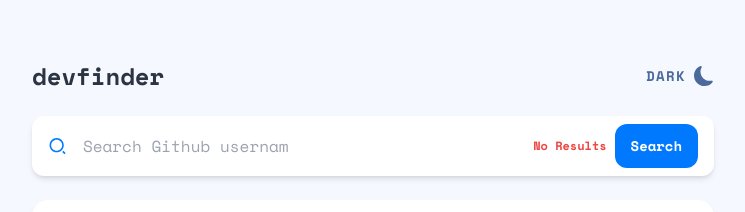
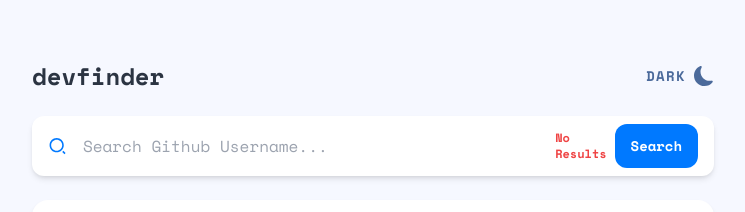
Before and after one commit to LogvnR/github-user-search-ii, a Next.js app: page / in a window 1280 px wide. Shown: the top 212 px of the page, without its empty margins (267-1012 px from the left). Built offline with nearby package versions, Linux system fonts and the light colour scheme; no server answers.

Commit message:
updated SearchBar searching logic and added form validation

```diff
--- a/components/SearchBar/SearchBar.tsx
+++ b/components/SearchBar/SearchBar.tsx
@@ -1,11 +1,19 @@
-import { useState, useEffect } from 'react';
-import { RiSearch2Line } from 'react-icons/ri';
+import { useForm, SubmitHandler } from 'react-hook-form';
 import userStore from '../../helpers/userStore';
 import { useGetUserQuery } from '../../graphql/generated/graphql';
 
+import { RiSearch2Line } from 'react-icons/ri';
+
+interface IFormInputs {
+  userName: string;
+}
+
 const SearchBar = () => {
-  const [searchedUser, setSearchedUser] = useState<string>('');
-  const [userError, setUserError] = useState<boolean>(false);
+  const {
+    register,
+    formState: { errors },
+    handleSubmit,
+  } = useForm<IFormInputs>();
   const { user, setUser } = userStore();
 
   const { error } = useGetUserQuery({
@@ -14,50 +22,40 @@ const SearchBar = () => {
     },
   });
 
-  const searchUserHandler = () => {
-    if (searchedUser === '') {
-      setUserError(true);
-    } else {
-      setUserError(false);
-      setUser(searchedUser);
-    }
+  const onSubmit: SubmitHandler<IFormInputs> = (data): void => {
+    setUser(data.userName);
   };
-
-  useEffect(() => {
-    if (error) {
-      setUser('Octocat');
-      setUserError(true);
-    }
-  }, [error]);
 
   return (
     <div className="flex w-full mt-4 bg-white text-git-blue min-h-[60px] justify-between items-center px-4 rounded-xl gap-2 md:gap-4 shadow-md dark:bg-dark-navy">
       <RiSearch2Line size={20} />
-      <div className="flex items-center justify-between w-full gap-2">
+      <form
+        onSubmit={handleSubmit(onSubmit)}
+        className="flex items-center justify-between w-full gap-2"
+      >
         <input
-          type="text"
-          className={`${
-            userError ? 'w-1/3' : 'w-full'
+          {...register('userName', { required: true })}
+          className={`${errors.userName ? 'w-2/3' : 'w-full'} ${
+            error ? 'w-1/3' : 'w-full'
           } h-[25px] bg-transparent font-SpaceMono text-xs md:text-base outline-none text-dark-grey caret-git-blue dark:text-white`}
-          placeholder="Search Github username..."
-          onChange={(event) => {
-            setSearchedUser(event.target.value);
-          }}
+          placeholder="Search Github Username..."
         />
         <div className="flex items-center justify-between gap-2">
-          {userError && (
+          {errors.userName && (
+            <p className="text-xs font-bold text-red-500 font-SpaceMono">
+              Required!
+            </p>
+          )}
+          {error && (
             <p className="text-xs font-bold text-red-500 font-SpaceMono">
               No Results
             </p>
           )}
-          <button
-            className="px-4 py-3 text-sm font-bold text-white rounded-xl bg-git-blue font-SpaceMono hover:bg-git-blue/70"
-            onClick={searchUserHandler}
-          >
+          <button className="px-4 py-3 text-sm font-bold text-white rounded-xl bg-git-blue font-SpaceMono hover:bg-git-blue/70">
             Search
           </button>
         </div>
-      </div>
+      </form>
     </div>
   );
 };
--- a/package.json
+++ b/package.json
@@ -16,6 +16,7 @@
     "next": "12.2.5",
     "react": "18.2.0",
     "react-dom": "18.2.0",
+    "react-hook-form": "^7.35.0",
     "react-icons": "^4.4.0",
     "react-moment": "^1.1.2",
     "zustand": "^4.1.1"
```
Also changed, not shown: 2 other files (tests, documents, lock files or other folders).
